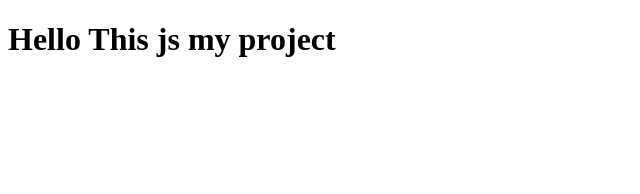
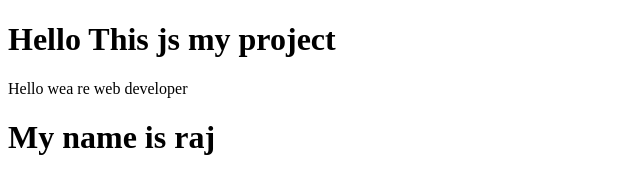
Before and after one commit to CodeWithRajMishra/myproject, a plain HTML site: page index.html in a window 1280 px wide. Shown: the whole page, without its empty margins (0-640 px from the left). Drawn offline with Linux system fonts and the light colour scheme.

Commit message:
index file add heading

```diff
--- a/index.html
+++ b/index.html
@@ -8,5 +8,7 @@
 <body>
 
     <h1> Hello This js my project</h1>
+    <p> Hello wea re web developer</p>
+    <h1> My name is raj</h1>
 </body>
 </html>
```
